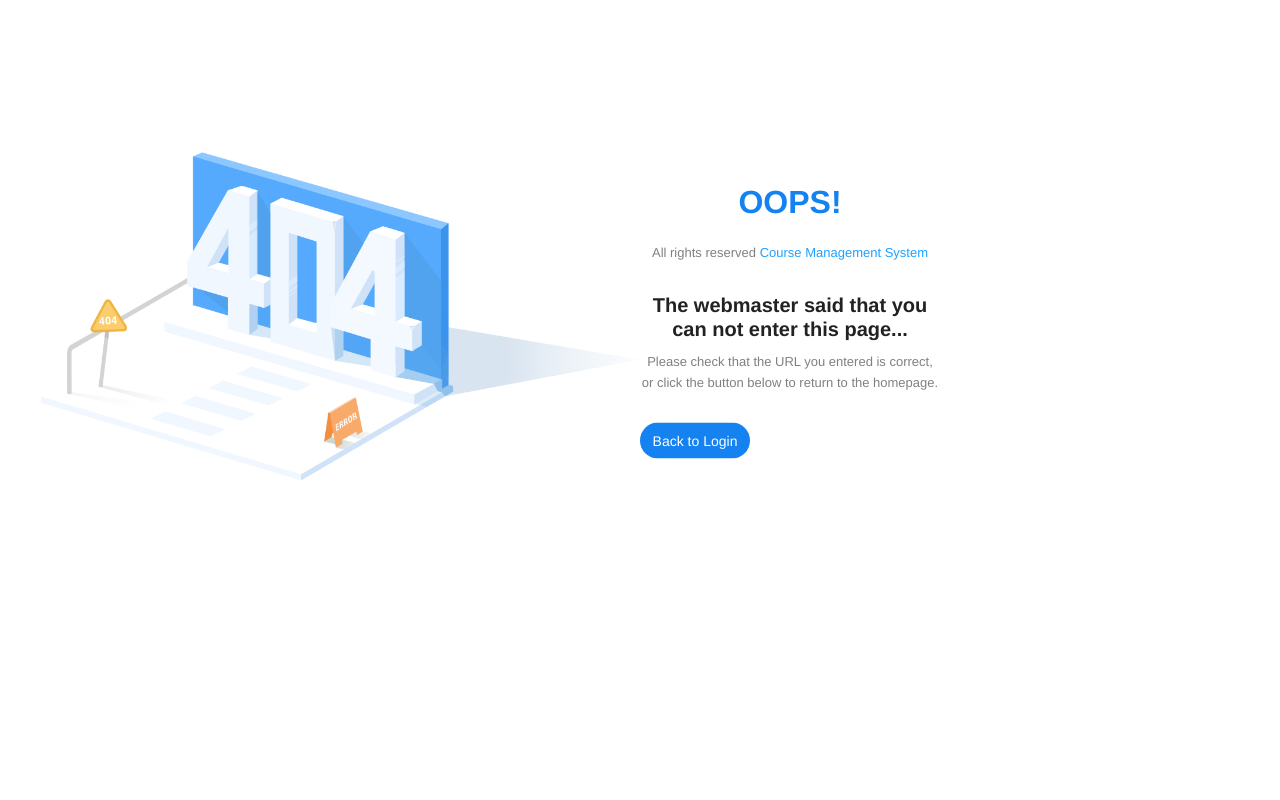
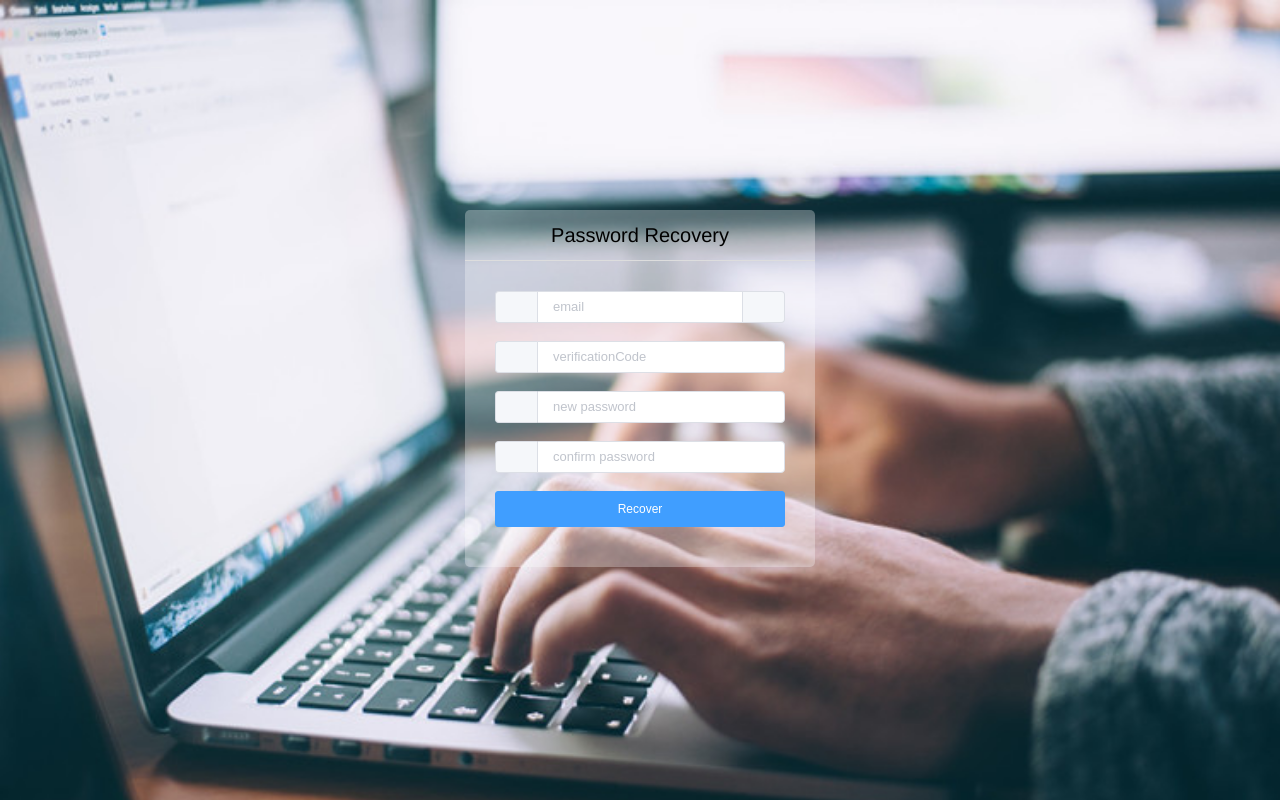
Before and after one commit to The-Horsemen-of-the-OCICS/BrightZone-Frontend, a Vue app: page /passwordRecovery in a window 1280 px wide. Before the commit this address led to /404. Built offline with nearby package versions, Linux system fonts and the light colour scheme; a small style sheet from the web is missing.

Commit message:
[CODE] add PasswordRecovery page

```diff
--- a/src/router/index.js
+++ b/src/router/index.js
@@ -61,6 +61,11 @@ const routes = [
         path: '/login',
         name: 'Login',
         component: () => import('@/views/account/Login')
+    },
+    {
+        path: '/passwordRecovery',
+        name: 'PasswordRecovery',
+        component: () => import('@/views/account/PasswordRecovery')
     },
     {
         path: '/',
--- /dev/null
+++ b/src/views/account/PasswordRecovery.vue
@@ -0,0 +1,240 @@
+<template>
+  <div class="login-wrap">
+    <div class="ms-login">
+      <div class="ms-title">Password Recovery</div>
+
+      <el-form :model="passwordRecoveryForm" :rules="rules" ref="passwordRecovery" label-width="0px" class="ms-content">
+        <!--email-->
+        <el-form-item prop="email">
+          <el-input v-model="passwordRecoveryForm.email" placeholder="email">
+            <el-button slot="prepend" icon="el-icon-lx-mail"></el-button>
+            <el-button slot="append" icon="el-icon-lx-forward" @click="sendVerificationCode('passwordRecovery')">
+              <el-popover
+                  placement="top-start"
+                  width="200"
+                  trigger="hover"
+                  content="Send verification code">
+                <el-button slot="reference"></el-button>
+              </el-popover>
+            </el-button>
+          </el-input>
+        </el-form-item>
+
+        <!--verificationCode-->
+        <el-form-item prop="verificationCode">
+          <el-input v-model="passwordRecoveryForm.verificationCode" placeholder="verificationCode">
+            <el-button slot="prepend" icon="el-icon-lx-message"></el-button>
+          </el-input>
+        </el-form-item>
+
+        <!--new password-->
+        <el-form-item prop="newPassword">
+          <el-input
+              type="password"
+              placeholder="new password"
+              v-model="passwordRecoveryForm.newPassword"
+          >
+            <el-button slot="prepend" icon="el-icon-lx-lock"></el-button>
+          </el-input>
+        </el-form-item>
+
+        <!--confirm password-->
+        <el-form-item prop="confirmPassword">
+          <el-input
+              type="password"
+              placeholder="confirm password"
+              v-model="passwordRecoveryForm.confirmPassword"
+          >
+            <el-button slot="prepend" icon="el-icon-lx-lock"></el-button>
+          </el-input>
+        </el-form-item>
+
+        <div class="login-btn">
+          <el-button type="primary" @click="passwordRecovery('passwordRecovery')">Recover</el-button>
+        </div>
+      </el-form>
+    </div>
+  </div>
+</template>
+
+<script>
+import axios from "axios";
+import qs from "qs";
+
+export default {
+  name: "PasswordRecovery",
+  data: function () {
+    const validateConfirmPassword = (rule, value, callback) => {
+      if (value === '') {
+        callback(new Error('Please input password again'));
+      } else if (value !== this.passwordRecoveryForm.newPassword) {
+        callback(new Error('Passwords are inconsistent!'));
+      } else {
+        callback();
+      }
+    };
+    return {
+      passwordRecoveryForm: {
+        email: '',
+        verificationCode: '',
+        newPassword: '',
+        confirmPassword: '',
+      },
+      responseResultForm: {
+        success: '',
+        errMsg: '',
+      },
+      rules: {
+        email: [
+          {required: true, message: 'Please input email', trigger: 'blur'},
+          {type: 'email', message: 'Please input correct email', trigger: ['blur', 'change']}
+        ],
+        verificationCode: [
+          {required: true, message: 'Please input verificationCode', trigger: 'blur'},
+        ],
+        newPassword: [
+          {required: true, message: 'Please input password', trigger: 'blur'},
+        ],
+        confirmPassword: [
+          {required: true, message: 'Please input password', trigger: 'blur'},
+          { validator: validateConfirmPassword, trigger: 'blur'}
+        ],
+      },
+    };
+  },
+  methods: {
+    sendVerificationCode(formName) {
+      this.$refs[formName].validateField('email', error => {  // validate email in passwordRecoveryForm
+        if (!error) {  // valid email
+          axios.post('http://localhost:8080/api/account/sendVerificationCode', qs.stringify({'email': this.passwordRecoveryForm.email}),
+              {headers: {'Content-Type': 'application/x-www-form-urlencoded'}})
+              .then((resp) => {
+                console.log(resp)
+                this.responseResultForm.success = resp.data.success
+                if (resp.data.success) {  // verification code sent success
+                  this.$message({
+                    showClose: true,
+                    message: 'Verification code has been sent to your mail box!',
+                    type: 'success',
+                    duration: 6000,
+                  });
+                } else {  // verification code sent fail
+                  this.responseResultForm.errMsg = resp.data.errMsg
+                  this.$message({
+                    showClose: true,
+                    message: 'Error: ' + this.responseResultForm.errMsg,
+                    type: 'error',
+                    duration: 6000,
+                  });
+                }
+              }).catch((err) => {
+          })
+        } else {  // invalid email
+          this.$message({
+            showClose: true,
+            message: 'Warning: Please input valid email',
+            type: 'warning'
+          });
+          return false
+        }
+      })
+    },
+    passwordRecovery(formName) {
+      this.$refs[formName].validate(valid => {
+        if (valid) {  // inputs are valid
+          axios.post('http://localhost:8080/api/account/passwordRecovery', qs.stringify({
+            'email': this.passwordRecoveryForm.email,
+            'verificationCode': this.passwordRecoveryForm.verificationCode,
+            'newPassword': this.passwordRecoveryForm.newPassword,
+          }), {headers: {'Content-Type': 'application/x-www-form-urlencoded'}})
+          .then((resp) => {
+            console.log(resp)
+            this.responseResultForm.success = resp.data.success;
+            if (resp.data.success) {  // password recovery success
+              this.$confirm('Password recovery success, do you want to go to login page?', 'Success', {
+                confirmButtonText: 'Yes',
+                cancelButtonText: 'No',
+                type: 'success'
+              }).then(() => {  // handle yes
+                this.$router.push('/login');
+              }).catch(() => {});
+            } else {  // // password recovery fail
+              this.responseResultForm.errMsg = resp.data.errMsg;
+              this.$message({
+                showClose: true,
+                message: 'Error: ' + this.responseResultForm.errMsg,
+                type: 'error',
+                duration: 6000,
+              });
+            }
+          }).catch((err) => {})
+        } else {  // inputs are not valid
+          this.$message({
+            showClose: true,
+            message: 'Warning: Please input valid information',
+            type: 'warning'
+          });
+          return false
+        }
+      });
+    },
+  },
+}
+</script>
+
+<style scoped>
+@import "../../assets/css/main.css";
+@import "../../assets/css/color-dark.css";
+
+.el-form >>> .el-form-item__error {
+  color: black;
+}
+
+.login-wrap {
+  position: relative;
+  width: 100%;
+  height: 100%;
+  background-image: url(../../assets/img/login-bg.jpg);
+  background-size: 100%;
+}
+
+.ms-title {
+  width: 100%;
+  line-height: 50px;
+  text-align: center;
+  font-size: 20px;
+  color: black;
+  border-bottom: 1px solid #ddd;
+}
+
+.ms-login {
+  position: absolute;
+  left: 50%;
+  top: 50%;
+  width: 350px;
+  margin: -190px 0 0 -175px;
+  border-radius: 5px;
+  background: rgba(255, 255, 255, 0.3);
+  overflow: hidden;
+}
+
+.ms-content {
+  padding: 30px 30px;
+}
+
+.login-btn {
+  text-align: center;
+}
+
+.login-btn button {
+  width: 100%;
+  height: 36px;
+  margin-bottom: 10px;
+}
+
+.login-tips {
+  font-size: 12px;
+  line-height: 30px;
+  color: #fff;
+}
+</style>
```
Also changed, not shown: 1 other file (tests, documents, lock files or other folders).
